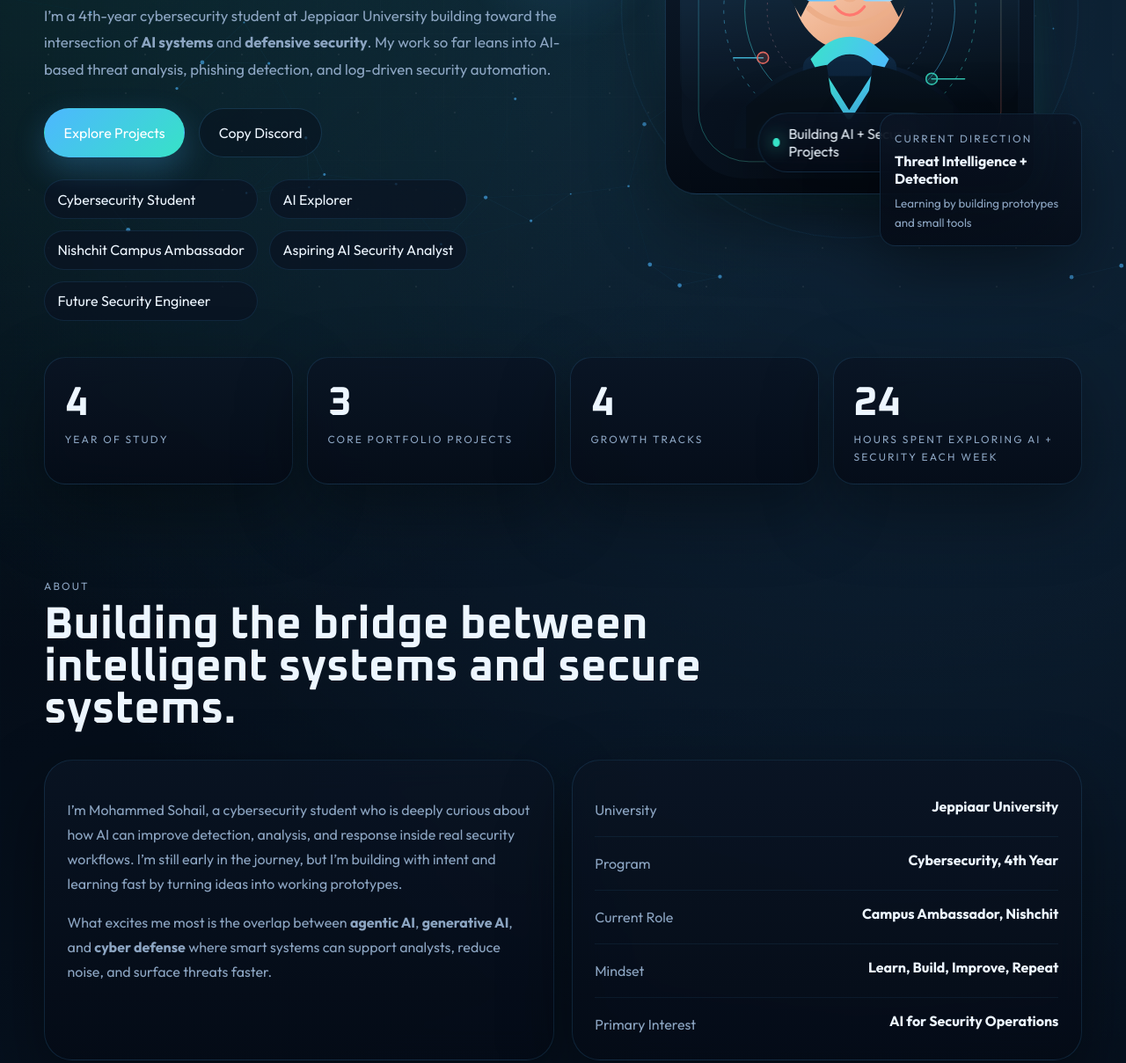
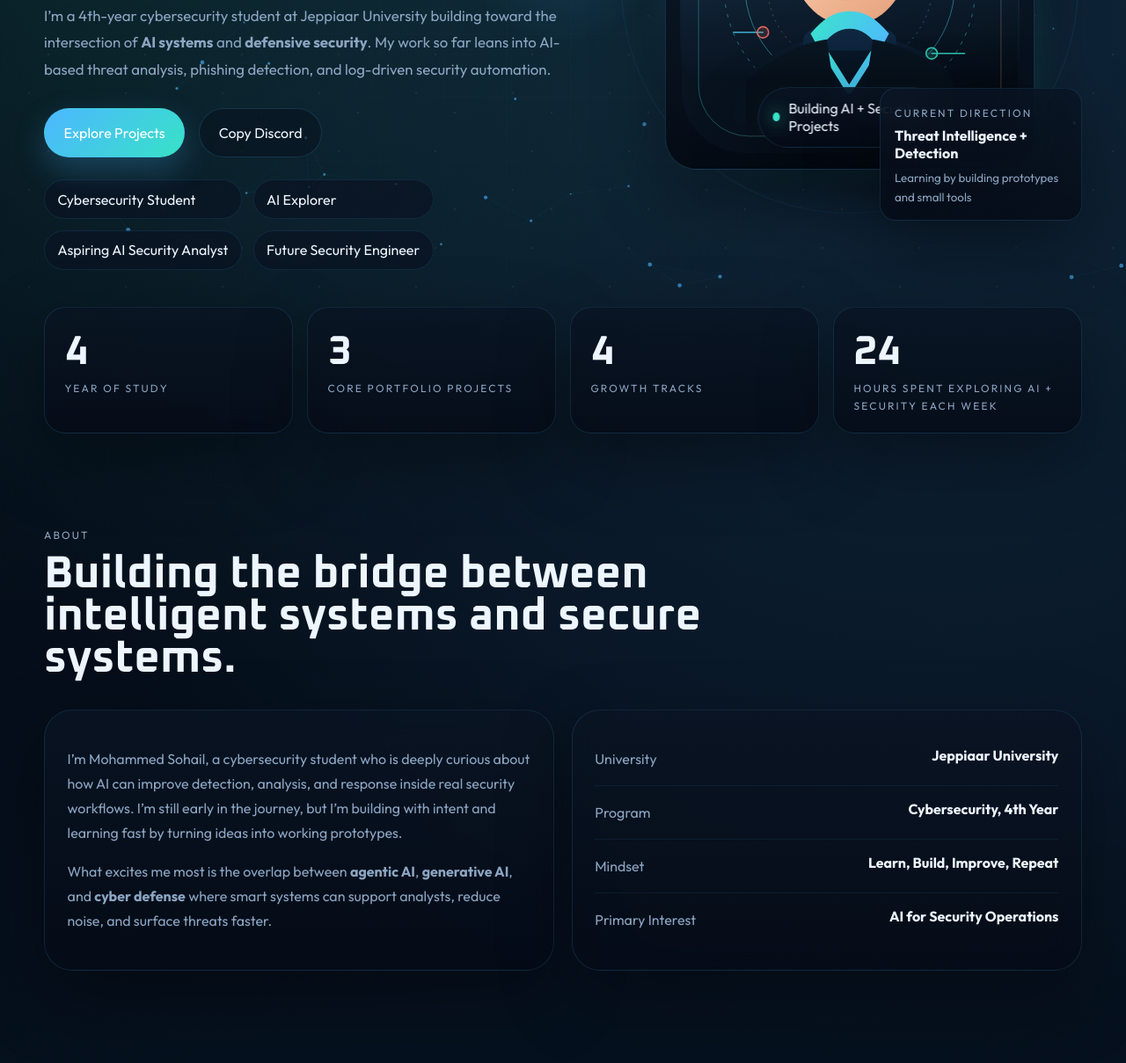
Before and after one commit to Sonu0070/mohammed-sohail-portfolio, a plain HTML site: page index.html in a window 1280 px wide. Shown: the part 466-1675 px from the top of the page at 88% size. Drawn offline with Linux system fonts and the light colour scheme; animation ran at ten frames a second.

Commit message:
Remove Nishchit mention from portfolio

```diff
--- a/index.html
+++ b/index.html
@@ -60,7 +60,7 @@
     <main>
       <section class="hero section-shell" id="home">
         <div class="hero-copy reveal">
-          <p class="eyebrow">Cybersecurity Student • Nishchit Campus Ambassador • Builder In Motion</p>
+          <p class="eyebrow">Cybersecurity Student • AI Explorer • Builder In Motion</p>
           <h1>
             Mohammed
             <span>Sohail</span>
@@ -83,7 +83,6 @@
           <div class="hero-tags">
             <span>Cybersecurity Student</span>
             <span>AI Explorer</span>
-            <span>Nishchit Campus Ambassador</span>
             <span>Aspiring AI Security Analyst</span>
             <span>Future Security Engineer</span>
           </div>
@@ -160,10 +159,6 @@
             <div class="profile-row">
               <span>Program</span>
               <strong>Cybersecurity, 4th Year</strong>
-            </div>
-            <div class="profile-row">
-              <span>Current Role</span>
-              <strong>Campus Ambassador, Nishchit</strong>
             </div>
             <div class="profile-row">
               <span>Mindset</span>
```
